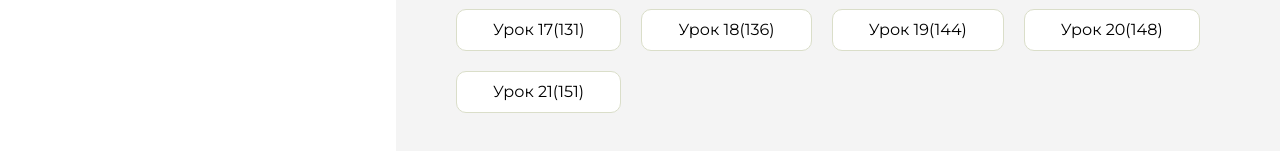
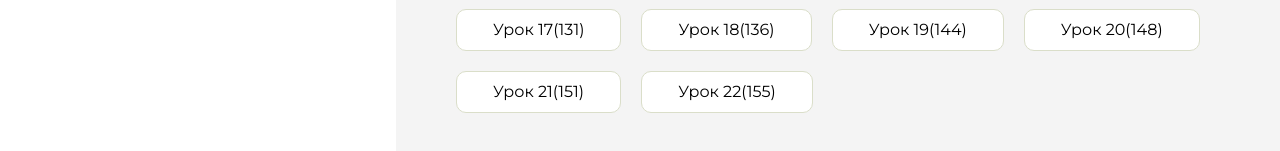
Before and after one commit to Ze77ai/homework, a plain HTML site: page index.html in a window 1280 px wide. Shown: the part 477-628 px from the top of the page. Drawn offline with Linux system fonts and the light colour scheme.

Commit message:
Update index.html

```diff
--- a/index.html
+++ b/index.html
@@ -156,6 +156,9 @@
                     <li class="content__list-item">
                         <a href="Maket3HomeWork21(151)/index.html">Урок 21(151)</a>
                     </li>
+                    <li class="content__list-item">
+                        <a href="Maket3HomeWork22(155)/index.html">Урок 22(155)</a>
+                    </li>
                 </ul>
             </div>
             <div class="content__block hidden" id="diplomBlock">
```
